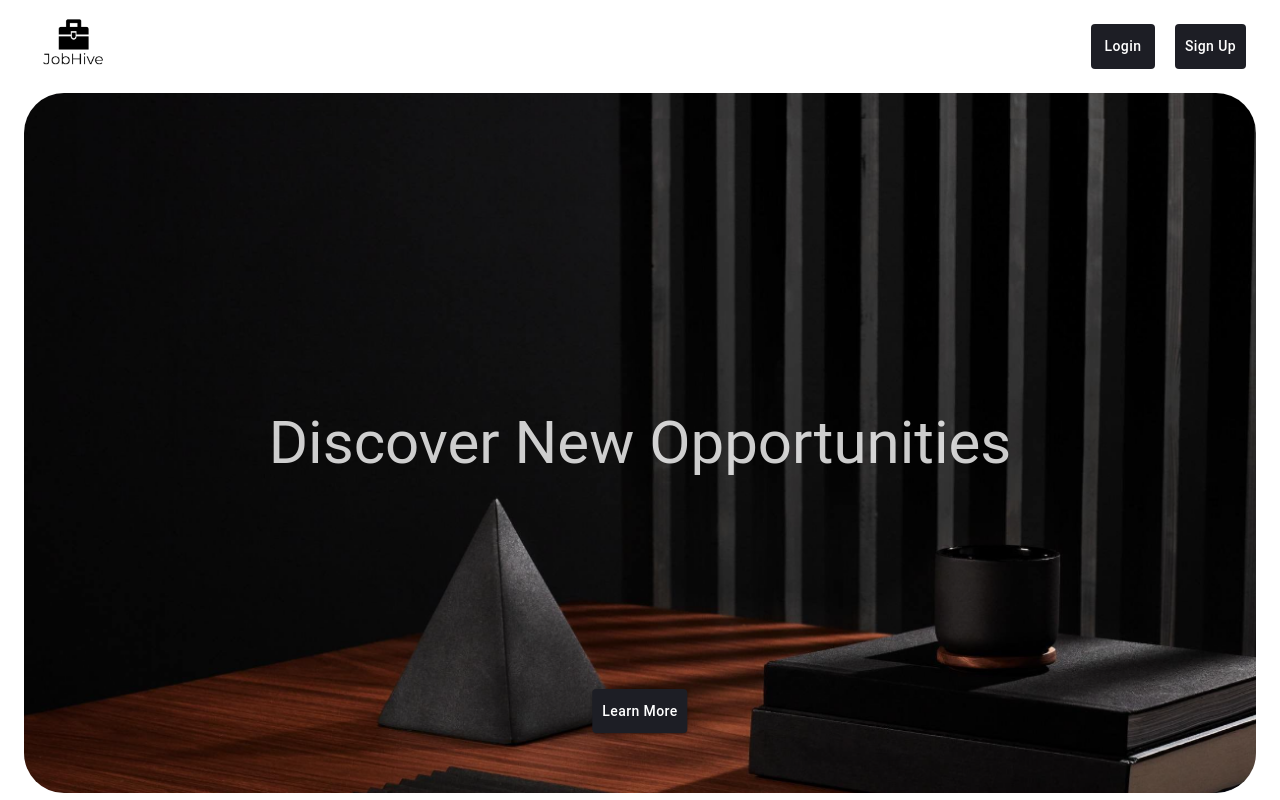
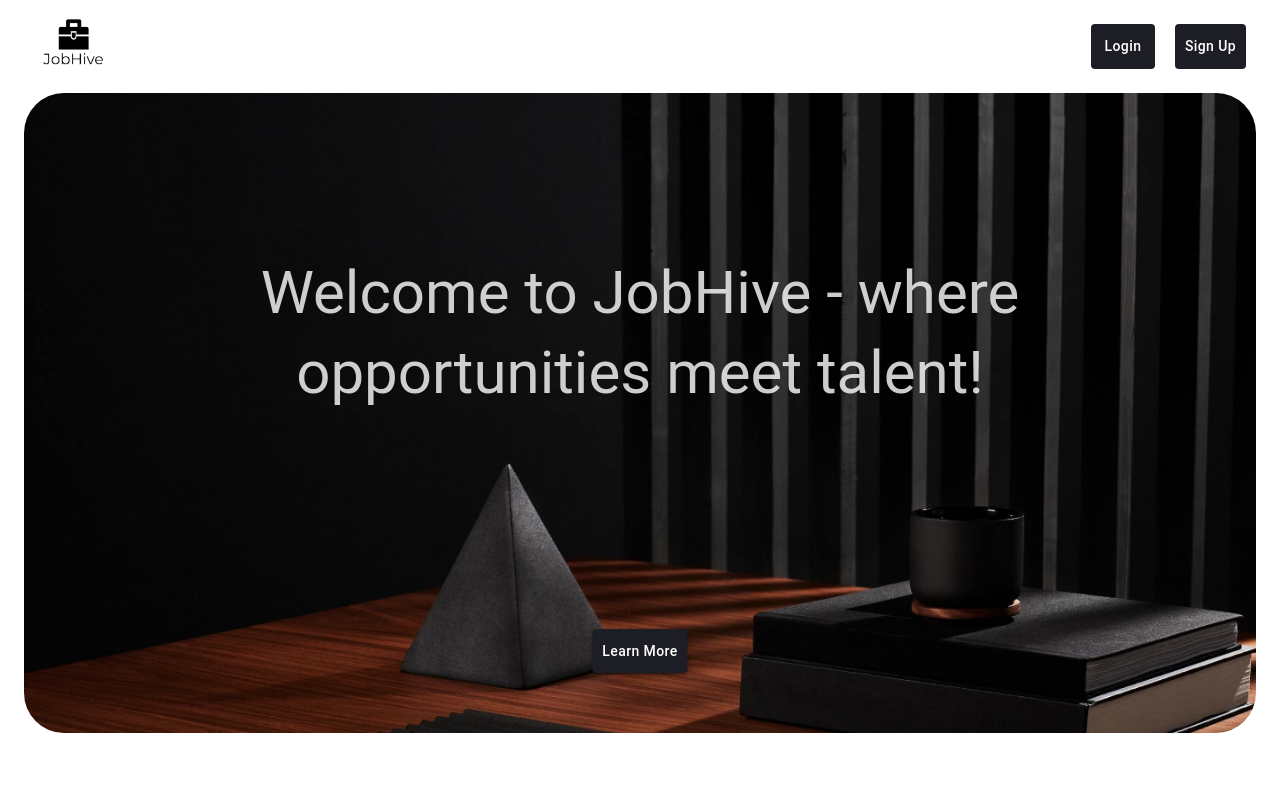
Before and after one commit to nishantarora23/COEN-6311-Software-Engineering, a React (Create React App) app in the folder webapp/web/: page / in a window 1280 px wide. Shown: the top 800 px of the page. Built offline with nearby package versions, Linux system fonts and the light colour scheme.

Commit message:
Updated UI - Home And RecommandationJobs Changes

```diff
--- a/webapp/web/src/components/MenuBar/MenuBar.tsx
+++ b/webapp/web/src/components/MenuBar/MenuBar.tsx
@@ -75,7 +75,7 @@ const MenuBar = ({ intl, title, noBtn }: Props) => {
       <StyledLink to="/">Home</StyledLink>
       <StyledLink to="student/home">My Jobs</StyledLink>
       <StyledLink to="student/profile">Profile</StyledLink>
-      <StyledLink to="student/searchjobs">Search A Job</StyledLink>
+      <StyledLink to="student/searchjobs">Explore Jobs</StyledLink>
       <StyledLink to="" onClick={() => {
                   window.open(QUICK_CV_URL, "_blank");
                 }}>
--- a/webapp/web/src/components/RecommandationJobs/RecommandationJobs.jsx
+++ b/webapp/web/src/components/RecommandationJobs/RecommandationJobs.jsx
@@ -16,10 +16,10 @@ const RecommandationJobs = () => {
                       fontWeight: "600",
                     }}
                   >
-                    Still Hiring
+                    Jobs recommendations
                   </Typography>
                   <Typography sx={{ color: "#868686" }}>
-                    Jobs recommendations based on your Interest
+                    based on your Interest
                   </Typography>
                   <JobsList></JobsList>
 
--- a/webapp/web/src/views/NewLandingPage/NewLandingPage.tsx
+++ b/webapp/web/src/views/NewLandingPage/NewLandingPage.tsx
@@ -28,8 +28,8 @@ import FeatureGrid from '../../components/NewLandingPage/FeatureGrid';
 
 const LandingPage = () => {
     const [text, setText] = useState('');
-    const textToType = 'Discover New \n Opportunities';
-    const typingSpeed = 100; // Adjust typing speed as needed
+    const textToType = 'Welcome to JobHive - where opportunities meet talent!';
+    const typingSpeed = 50; // Adjust typing speed as needed
 
 
   useEffect(() => {
@@ -63,7 +63,7 @@ const LandingPage = () => {
             component="img"
             src={LandingPageImage} // Replace with the URL of your desired image
             alt="Your Image Description"
-            style={{ maxWidth: '100%', height: '700px', borderRadius: '40px', position: 'relative' }}
+            style={{ maxWidth: '100%', height: '80vh', borderRadius: '40px', position: 'relative' }}
         />
       <Typography
         variant="h5"
@@ -71,12 +71,14 @@ const LandingPage = () => {
           position: 'absolute',
         top: '50%',
         left: '50%',
+        width: '70%',
+        height: '50%',
         transform: 'translate(-50%, -50%)',
         textAlign: 'center',
-          fontSize: '60px', // Adjust the font size here
+        fontSize: '60px',
         padding: '10px',
-          color: 'rgba(255, 255, 255, 0.8)', // Semi-transparent white color
-          whiteSpace: 'nowrap',
+        color: 'rgba(255, 255, 255, 0.8)',
+        whiteSpace: 'normal', // Change to 'normal' for text to wrap onto new lines
         overflow: 'hidden',
         animation: 'typing 3s steps(40) infinite',
         }}
```
Lines whose indentation alone changed are shown as unchanged.
